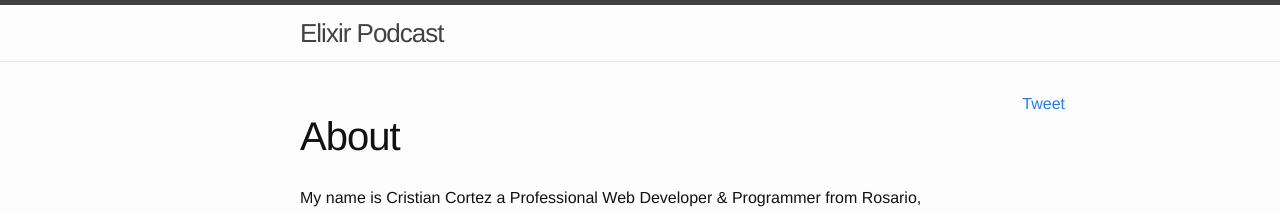
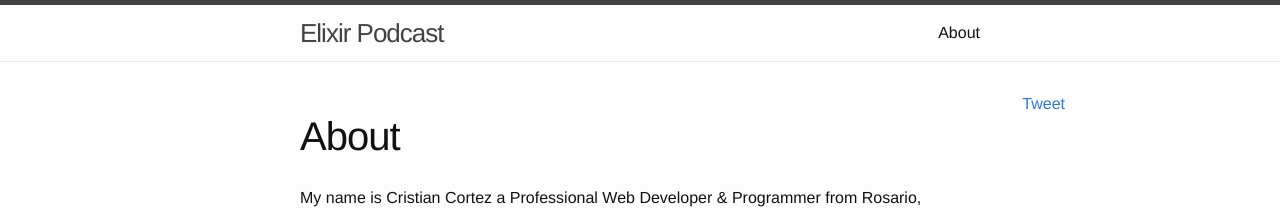
Before and after one commit to elixirpodcast/elixirpodcast, a Jekyll site: the page built from docs/about.md, in a window 1280 px wide. Shown: the top 214 px of the page. Built offline with Jekyll 4.4.1, drawn with Linux system fonts in a browser that asks for light colours; comment, search, counter and statistics services are not loaded.

Commit message:
Fix top menu

```diff
--- a/docs/_includes/header.html
+++ b/docs/_includes/header.html
@@ -13,9 +13,9 @@
         </svg>
       </a>
 
-      <div class="trigger hide">
+      <div class="trigger">
         {% for my_page in site.pages %}
-          {% if my_page.title %}
+          {% if my_page.type == 'toto' %}
           <a class="page-link" href="{{ my_page.url | prepend: site.baseurl }}">{{ my_page.title }}</a>
           {% endif %}
         {% endfor %}
```
Also changed, not shown: docs/about.md (+1 -0 lines), 5 other files.
